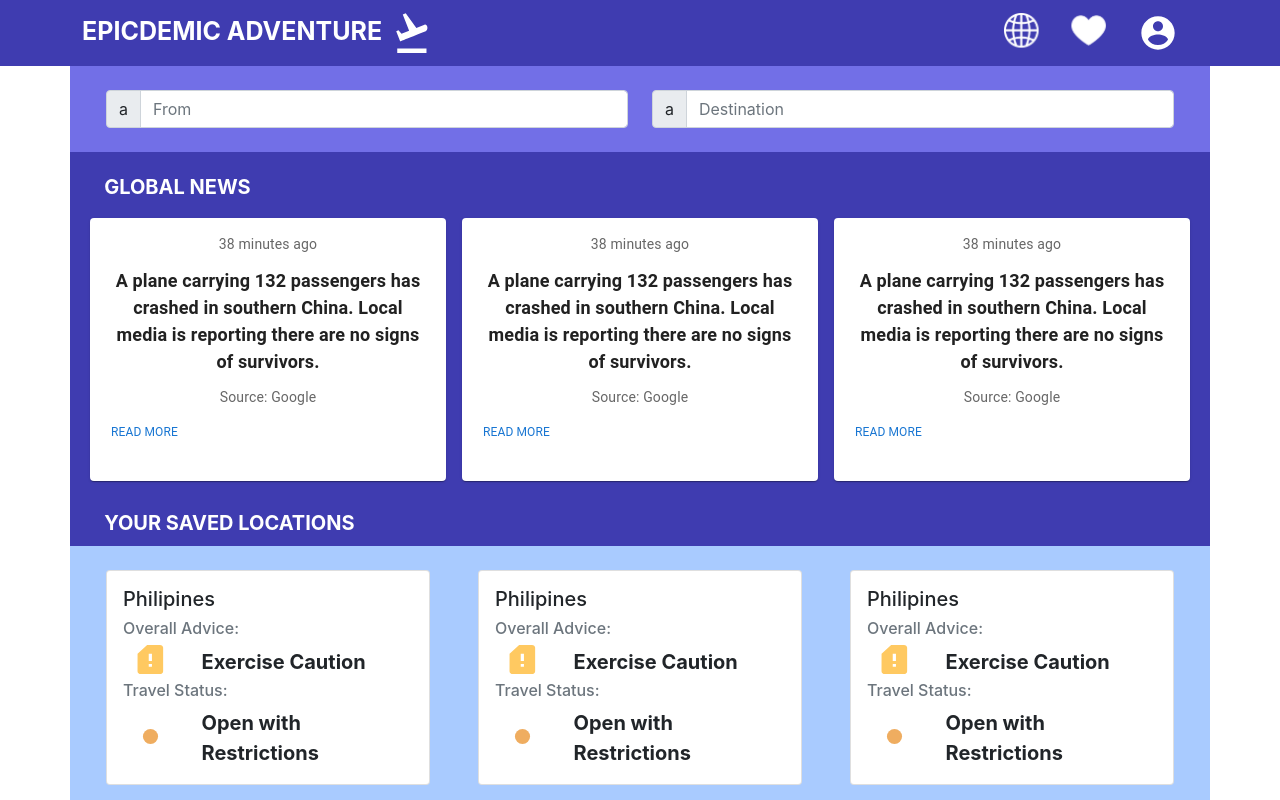
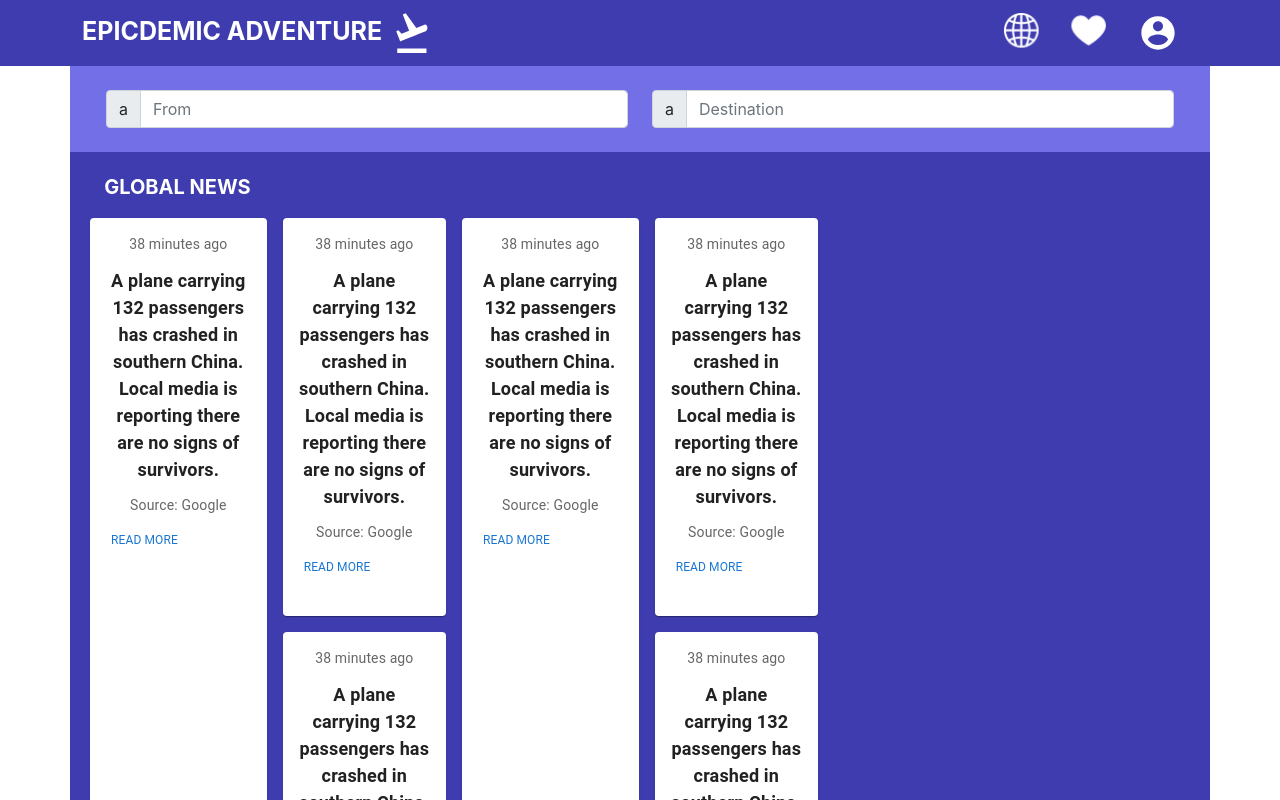
Before and after one commit to sophiac6410/SENG3011_EpicDemic, a React (Create React App) app in the folder PHASE_2/Application_SourceCode/epicdemic/: page / in a window 1280 px wide. Shown: the top 800 px of the page. Built offline with nearby package versions, Linux system fonts and the light colour scheme.

Commit message:
problem with sizing

```diff
--- a/PHASE_2/Application_SourceCode/epicdemic/src/components/NewsBar.js
+++ b/PHASE_2/Application_SourceCode/epicdemic/src/components/NewsBar.js
@@ -39,17 +39,24 @@ class NewsBar extends React.Component {
             autoPlay={false}
             arrows={false}
             shouldResetAutoplay={false}
-            itemClass="location-card"
+            itemClass="news-card"
             centerMode={true}
+            className="news-carousel"
           >
+            <div className="news-container">
               <NewsCard></NewsCard>
+              <div className="news-container-col">
+                <NewsCard></NewsCard>
+                <NewsCard></NewsCard>
+              </div>
+            </div>
+            <div className="news-container">
               <NewsCard></NewsCard>
-              <NewsCard></NewsCard>
-              <NewsCard></NewsCard>
-              <NewsCard></NewsCard>
-              <NewsCard></NewsCard>
-              <NewsCard></NewsCard>
-              <NewsCard></NewsCard>
+              <div className="news-container-col">
+                <NewsCard></NewsCard>
+                <NewsCard></NewsCard>
+              </div>
+            </div>
           </Carousel>
         </div>
       </Row>
--- a/PHASE_2/Application_SourceCode/epicdemic/src/components/NewsCard.js
+++ b/PHASE_2/Application_SourceCode/epicdemic/src/components/NewsCard.js
@@ -8,7 +8,7 @@ import Typography from '@mui/material/Typography';
 
 export default function NewsCard() {
   return (
-    <Card sx={{ maxWidth: 500 }} className="m-2">
+    <Card sx={{ display: 'flex' }} className="m-2">
       <CardContent>
         <Typography sx={{ fontSize: 14, mb: 1.5 }} color="text.secondary" align="center">
           38 minutes ago
--- a/PHASE_2/Application_SourceCode/epicdemic/src/styles/Home.css
+++ b/PHASE_2/Application_SourceCode/epicdemic/src/styles/Home.css
@@ -14,3 +14,13 @@
     background-color: #3F3CB0;
     align-items: center;
 }
+
+.news-container {
+    display: flex;
+    flex-direction: row;
+}
+
+.news-container-col {
+    display: flex;
+    flex-direction: column;
+}
```
